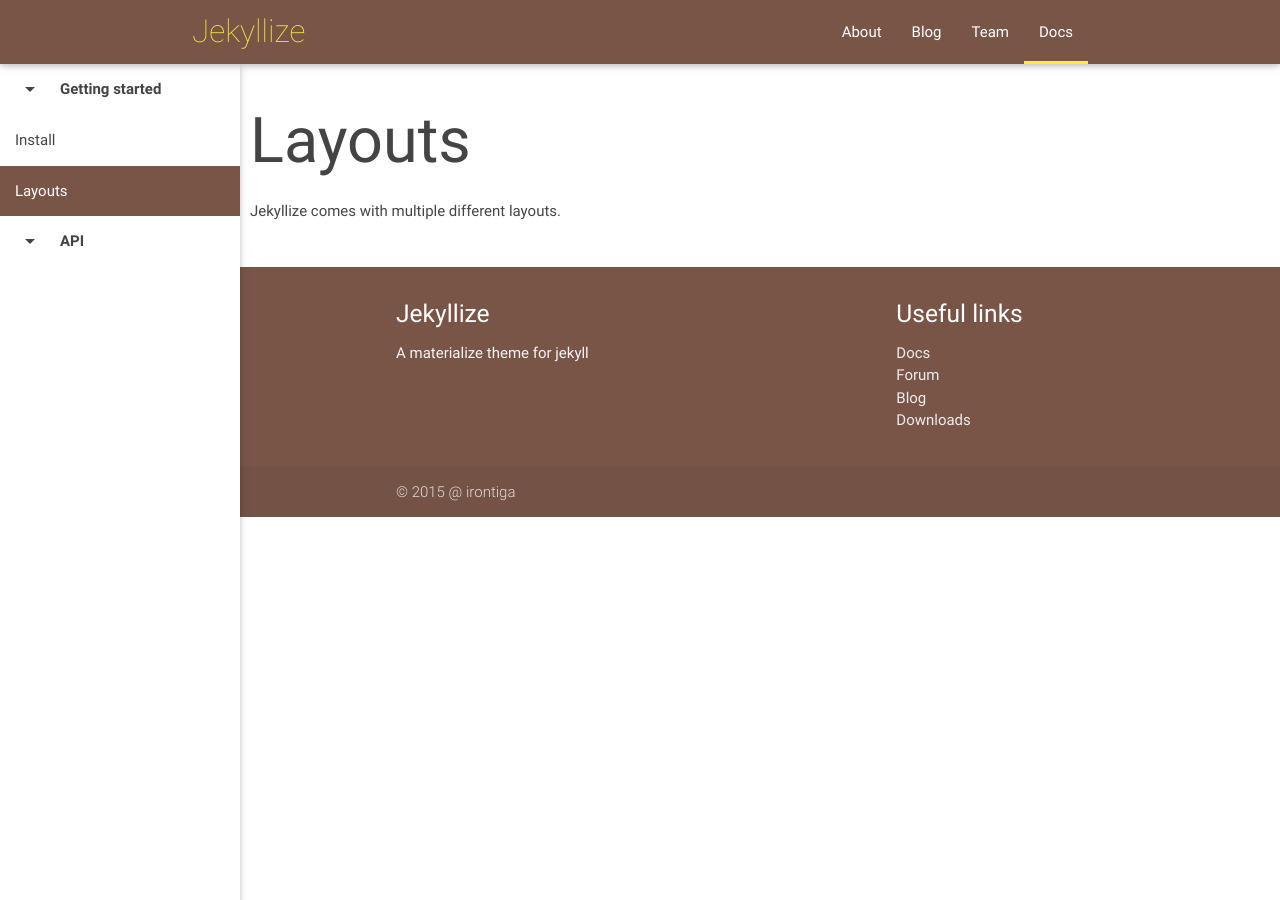
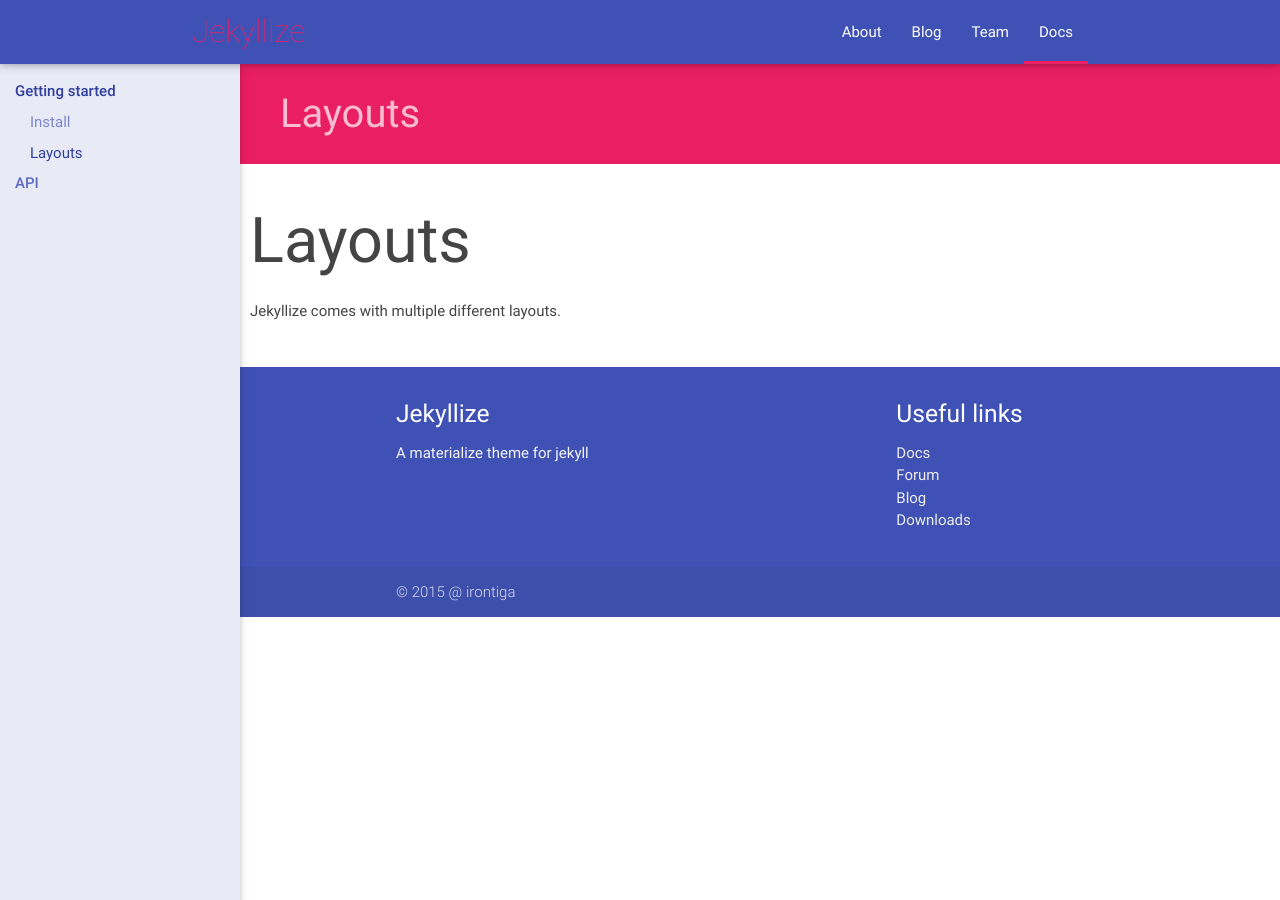
Before and after one commit to irontiga/material-jekyllize, a Jekyll site: the page built from docs/getting-started/layouts.md, in a window 1280 px wide. Built offline with Jekyll 4.4.1, drawn with Linux system fonts in a browser that asks for light colours; nearby versions of some CDN libraries.

Commit message:
Desktop docs page update

```diff
--- a/_includes/nav-mobile.html
+++ b/_includes/nav-mobile.html
@@ -14,7 +14,10 @@
 				<ul class="collapsible" data-collapsible="accordion">
 					<li>
 						<div class="collapsible-header waves-effect {% if page.url contains subgroup.group %} active {% endif %}">
-							{{subgroup.title}}<i class="mdi-navigation-arrow-drop-down"></i>
+							{{subgroup.title}}
+							{% if navType != 'docs' %}
+								<i class="mdi-navigation-arrow-drop-down"></i>
+							{% endif %}
 						</div>
 						<div class="collapsible-body">
 							<ul>
--- a/_layouts/docs.html
+++ b/_layouts/docs.html
@@ -8,7 +8,10 @@
 		{% assign navType = 'docs' %}
 		{% include nav.html %}
 	</ul>
-	<div id='docs-content'>
+	<div id="docs-header">
+		{{ page.title }}
+	</div>
+	<div id="docs-content">
 		{{ content }}
 	</div>
 	{% include footer.html %}
--- a/css/main.scss
+++ b/css/main.scss
@@ -7,8 +7,8 @@
 @import "syntax-highlighting";
 
 /* Color scheme */
-$primary	: $brown;
-$accent		: $yellow;
+$primary	: $indigo;
+$accent		: $pink;
 /* New variables to reduce map-get calls, don't touch this unless you want to change the base shade */
 $primary-base	:map-get($primary, base);
 $accent-base	:map-get($accent, base);
@@ -160,6 +160,7 @@
 	}
 	.collapsible-body{
 		margin:0;
+		padding-left:10px;
 		li{
 			a{
 				margin:0;
@@ -194,6 +195,63 @@
 			line-height:50px;
 			height:50px;
 			margin:0;
+		}
+	}
+}
+
+/* Docs page sidebar */
+.side-nav.fixed{
+	padding-top:12px;
+	background: map-get($primary,lighten-5);
+
+	/* remove the ripple */
+	.waves-effect .waves-ripple{
+		background-color:transparent;
+	}
+	.collapsible-header{
+		line-height:30px;
+		min-height:30px;
+		background-color: transparent;
+		font-weight: 500;
+		&.active{
+			background-color: transparent;
+			color: map-get($primary,darken-2) !important;
+		}
+		color: map-get($primary,lighten-1)
+	}
+	.collapsible-body{
+		padding-left:15px;
+		background-color: transparent;
+		li{
+			line-height:30px;
+			height:30px;
+			background-color: transparent;
+			a{
+				line-height:30px;
+				color: map-get($primary,lighten-2);
+			}
+			&.active, &:hover{
+				background-color: transparent;
+				a{
+					color: map-get($primary,darken-2);
+				}
+				> a{
+					color: map-get($primary,darken-2);
+				}
+			}
+		}
+	}
+	li{
+		line-height:30px;
+		background-color: transparent;
+		&:hover{
+			background-color: transparent;
+		}
+		&.active{
+			background-color: transparent;
+			> a{
+				color:$light-text;
+			}
 		}
 	}
 }
@@ -273,6 +331,13 @@
 	padding: 10px;
 	padding-left: 250px;
 }
+#docs-header{
+	padding:20px;
+	padding-left: 280px;
+	background-color: $accent-base;
+	color: map-get($accent, lighten-4);
+	font-size:40px;
+}
 
 @media only screen and (max-width: 992px) {
 	footer.docs-footer{
@@ -282,4 +347,7 @@
 		padding: 5px;
 		padding-left: 5px;
 	}
+	#docs-header{
+		padding-left: 40px;
+	}
 }
```
